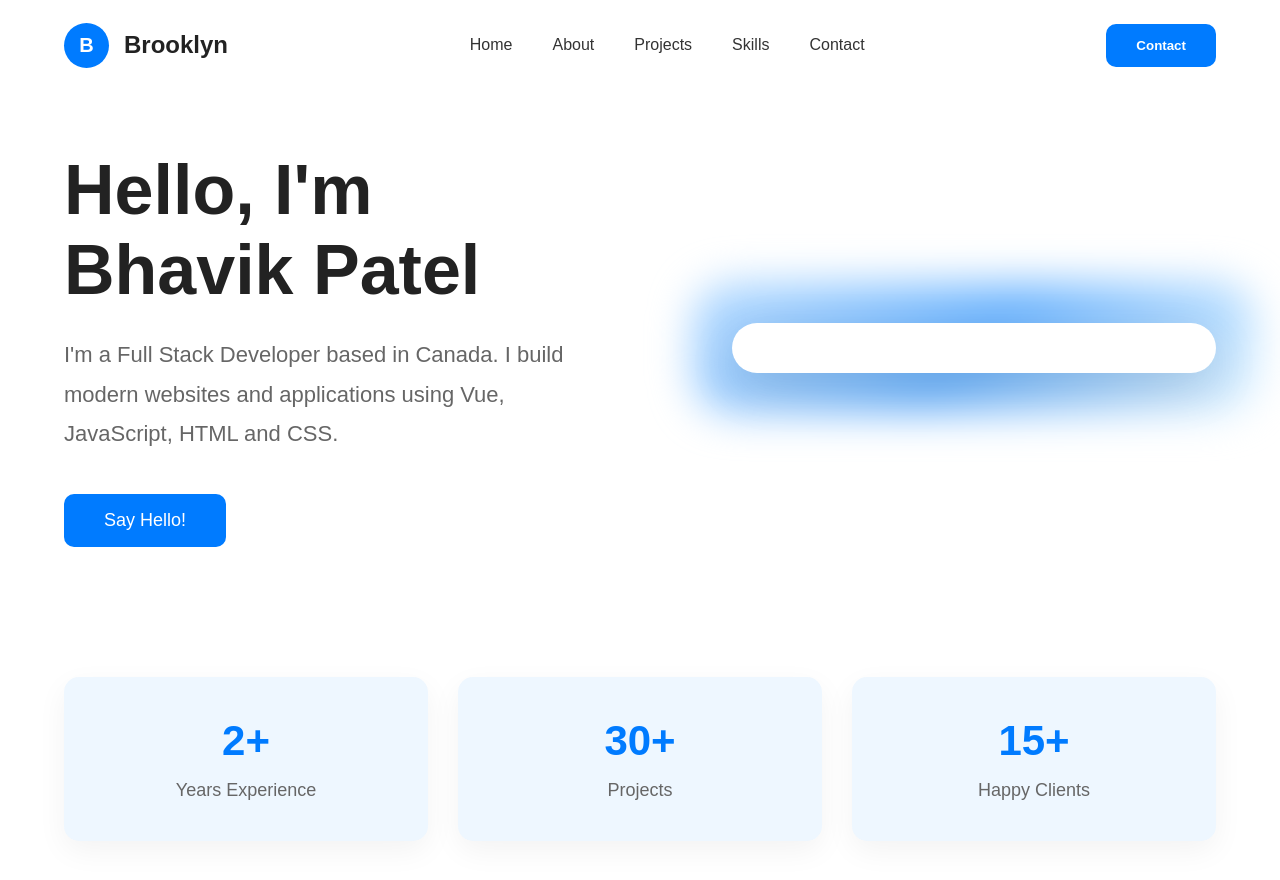
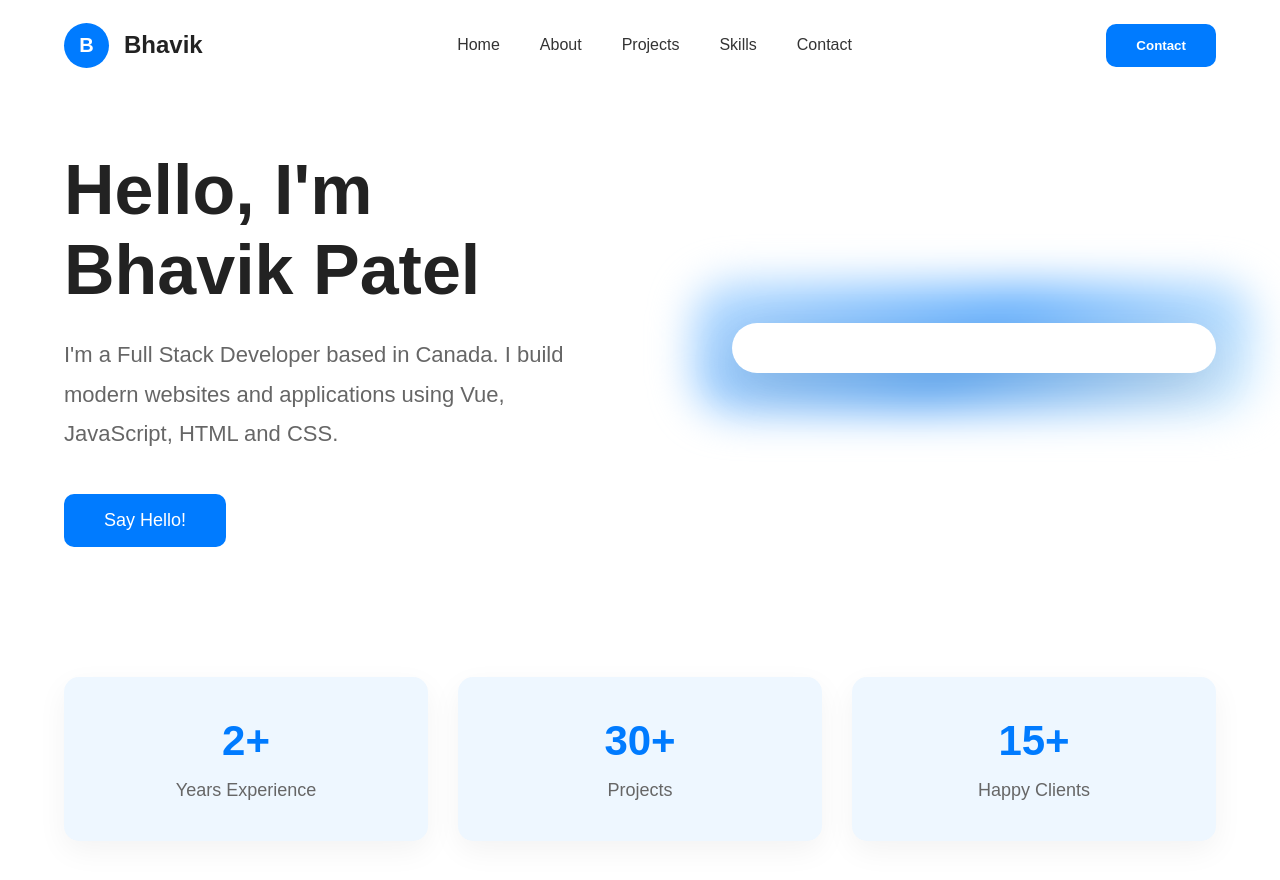
Before and after one commit to Bhavikbp13/Bhavikbp13.github.io, a Vue app: page / in a window 1280 px wide. Shown: the top 880 px of the page. Built offline with nearby package versions, Linux system fonts and the light colour scheme.

Commit message:
Update Navbar.vue

```diff
--- a/src/components/Navbar.vue
+++ b/src/components/Navbar.vue
@@ -5,7 +5,7 @@
 
 <div class="circle">B</div>
 
-<h2>Brooklyn</h2>
+<h2>Bhavik</h2>
 
 </div>
 
```
